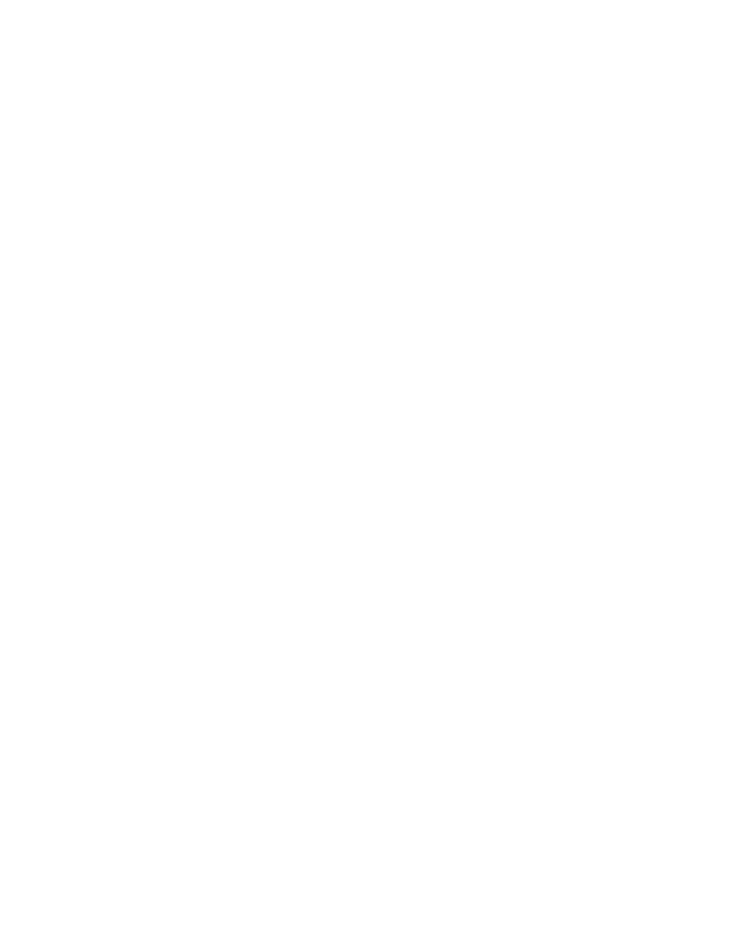
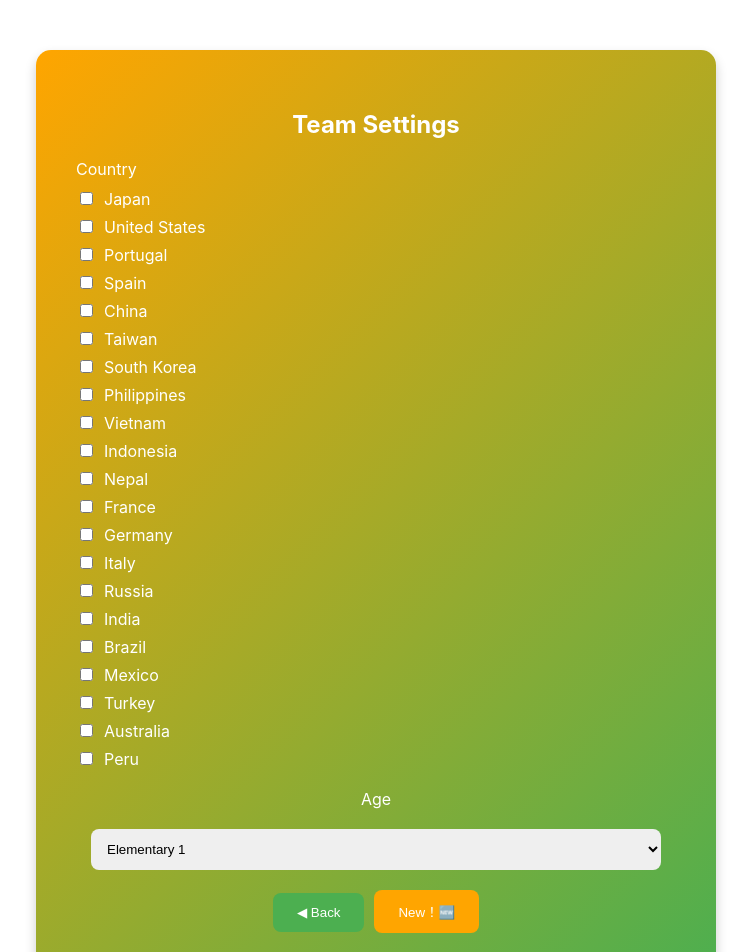
Before and after one commit to yukitobiswa/diary_board, a React (Create React App) app in the folder diary-app/: page /team_set in a window 1280 px wide. Before the commit this address had no page. Shown: the top 952 px of the page, without its empty margins (264-1015 px from the left). Before the commit the page ends 800 px from the top, so only its background shows below. Built offline with nearby package versions, Linux system fonts and the light colour scheme; the HTML template or start-up script is replaced by a standard one.

Commit message:
先生ページにチーム内容変更ページを挿入

```diff
--- a/diary-app/src/App.js
+++ b/diary-app/src/App.js
@@ -28,6 +28,7 @@
 import Teacher_newlogin from './components/Teacher_newlogin'
 import Teacher_page from './components/Teacher_page'
 import Diary_and_Quiz from './components/Diary_and_Quiz'
+import TeamSetting from './components/team_set';
 import ResetPassword
  from './components/reset_password';
 // This is a main App component
@@ -66,6 +67,7 @@
           <Route path='/Diary_and_Quiz/:user_id' element={<Diary_and_Quiz/>} />
           <Route path="/" element={<StartPage />} />
           <Route path="/reset_password" element={<ResetPassword />} />
+          <Route path="/team_set" element={<TeamSetting />} />
         </Routes>
       </div>
     </Router>
--- a/diary-app/src/components/Group.js
+++ b/diary-app/src/components/Group.js
@@ -201,7 +201,7 @@
       </button>
 
       <button onClick={handleCreateGroup} style={styles.button}>
-        Create
+        New！🆕
       </button>
     </div>
   );
--- a/diary-app/src/components/Teacher_page.js
+++ b/diary-app/src/components/Teacher_page.js
@@ -3,11 +3,12 @@
 import { useNavigate } from "react-router-dom";
 
 const Teacher_page = () => {
-    const [teachers, setTeachers] = useState([]); // 教員リスト
-    const [students, setStudents] = useState([]); // 生徒リスト
-    const [openUserId, setOpenUserId] = useState(null); // アコーディオンの開閉管理
+    const [teachers, setTeachers] = useState([]);
+    const [students, setStudents] = useState([]);
+    const [openUserId, setOpenUserId] = useState(null);
     const navigate = useNavigate();
     const tokenRef = useRef(localStorage.getItem("authToken") || null);
+
     const fetchUsers = async () => {
         if (!tokenRef.current) return;
 
@@ -19,8 +20,8 @@
             });
 
             const userData = response.data;
-            setTeachers(userData.filter(user => user.is_admin)); // 教員リスト
-            setStudents(userData.filter(user => !user.is_admin)); // 生徒リスト
+            setTeachers(userData.filter(user => user.is_admin));
+            setStudents(userData.filter(user => !user.is_admin));
         } catch (error) {
             console.error("Error fetching users:", error);
         }
@@ -70,31 +71,26 @@
                 <div style={{ display: "flex", flexDirection: "column", gap: "10px" }}>
                     {users.map((user) => (
                         <div key={user.user_id} style={{ display: "flex", flexDirection: "column", gap: "5px" }}>
-                            {/* アコーディオンのヘッダー */}
                             <div
                                 style={{
                                     padding: "15px",
-                                    backgroundColor: "#ffcc30", // 薄いオレンジ
-                                    border: "1px solid #ffb74d", // より薄いオレンジ
+                                    backgroundColor: "#ffcc30",
+                                    border: "1px solid #ffb74d",
                                     borderRadius: "10px",
                                     boxShadow: "0 2px 5px rgba(0, 0, 0, 0.1)",
                                     cursor: "pointer",
                                     display: "flex",
                                     alignItems: "center",
-                                    justifyContent: "space-between", // ← 追加：user_idとnameを左寄せ、ボタンを右端へ
-                                    gap: "10px",
+                                    justifyContent: "space-between",
                                 }}
                                 onClick={() => toggleAccordion(user.user_id)}
                             >
-                                {/* 左側: user_id と name */}
                                 <div style={{ display: "flex", alignItems: "center", gap: "10px", flexGrow: 1 }}>
                                     <span style={{ fontSize: "16px", color: "#555", flexShrink: 0 }}>{user.user_id}</span>
                                     <span style={{ fontSize: "20px", color: "black", fontWeight: "bold" }}>
                                         {user.name}
                                     </span>
                                 </div>
-
-                                {/* 右端: 詳細ボタン */}
                                 <button
                                     onClick={(e) => {
                                         e.stopPropagation();
@@ -112,9 +108,6 @@
                                     Diary & Quiz
                                 </button>
                             </div>
-
-
-                            {/* アコーディオンの内容 */}
                             {openUserId === user.user_id && (
                                 <div
                                     style={{
@@ -155,6 +148,22 @@
             >
                 ◀ Back
             </button>
+            {/* Team Setting ボタンの追加 */}
+            <button
+                onClick={() => navigate("/team_set")}
+                style={{
+                    marginBottom: "20px",
+                    padding: "10px 20px",
+                    backgroundColor: "#007bff",
+                    color: "#fff",
+                    border: "none",
+                    borderRadius: "5px",
+                    cursor: "pointer",
+                    marginLeft: "10px",
+                }}
+            >
+                Team Settings
+            </button>
 
             {/* 教員リスト */}
             <UserList title="Teacher" users={teachers} />
--- /dev/null
+++ b/diary-app/src/components/team_set.js
@@ -0,0 +1,147 @@
+import React, { useState } from "react";
+import axios from "axios";
+import { useNavigate } from "react-router-dom";
+
+const TeamSetting = () => {
+  const [selectedCountries, setSelectedCountries] = useState([]);
+  const [age, setAge] = useState("1"); // 初期値: 小学1年生
+  const navigate = useNavigate();
+
+  const countryOptions = [
+    "Japan", "United States", "Portugal", "Spain", "China", "Taiwan",
+    "South Korea", "Philippines", "Vietnam", "Indonesia", "Nepal",
+    "France", "Germany", "Italy", "Russia", "India", "Brazil", "Mexico",
+    "Turkey", "Australia", "Peru"
+  ];
+
+  // 学年ラベルに変換する関数
+  const getGradeLabel = (age) => {
+    if (age >= 1 && age <= 6) return `Elementary ${age}`;
+    if (age >= 7 && age <= 9) return `Junior ${age - 6}`;
+    if (age === 10) return "Other";
+    return "";
+  };
+
+  // チェックボックスの変更を処理
+  const handleCountryChange = (event) => {
+    const value = event.target.value;
+    setSelectedCountries(prev =>
+      prev.includes(value) ? prev.filter(country => country !== value) : [...prev, value]
+    );
+  };
+
+  const handleAgeChange = (event) => {
+    setAge(event.target.value);
+  };
+
+  const updateTeamSettings = async () => {
+    const gradeLabel = getGradeLabel(parseInt(age));
+    try {
+      const token = localStorage.getItem("access_token");
+      const updateResponse = await axios.put(
+        "http://localhost:8000/change_team_set",
+        { country: selectedCountries, age: gradeLabel },
+        {
+          headers: { Authorization: `Bearer ${token}` },
+        }
+      );
+      alert(updateResponse.data.message);
+      navigate("/teacher_page");
+    } catch (error) {
+      console.error("チーム設定更新中にエラーが発生しました:", error);
+      alert(error.response?.data?.detail || "ERROR");
+    }
+  };
+
+  const handleBack = () => {
+    navigate("/Teacher_page");
+  };
+
+  const styles = {
+    container: {
+      background: "linear-gradient(135deg, #FFA500, #4CAF50)",
+      color: "#fff",
+      padding: "40px",
+      width: "600px",
+      margin: "50px auto",
+      borderRadius: "15px",
+      boxShadow: "0 6px 12px rgba(0, 0, 0, 0.2)",
+      textAlign: "center",
+    },
+    checkboxGroup: {
+      textAlign: "left",
+      marginBottom: "20px",
+      display: "block",
+    },
+    checkboxContainer: {
+      display: "flex",
+      alignItems: "center",
+      marginBottom: "8px",
+    },
+    checkboxLabel: {
+      marginLeft: "8px",
+    },
+    select: {
+      width: "95%",
+      padding: "12px",
+      border: "none",
+      borderRadius: "8px",
+      margin: "10px 0",
+    },
+    button: {
+      padding: "12px 24px",
+      backgroundColor: "#FFA500",
+      color: "#fff",
+      border: "none",
+      borderRadius: "8px",
+      cursor: "pointer",
+      margin: "10px 5px",
+      transition: "all 0.3s ease",
+    },
+  };
+
+  return (
+    <div style={styles.container}>
+      <h2>Team Settings</h2>
+
+      <div style={styles.checkboxGroup}>
+        <label style={{ display: "block", marginBottom: "10px" }}>Country</label>
+        {countryOptions.map((country) => (
+          <div key={country} style={styles.checkboxContainer}>
+            <input
+              type="checkbox"
+              value={country}
+              checked={selectedCountries.includes(country)}
+              onChange={handleCountryChange}
+              id={country}
+            />
+            <label htmlFor={country} style={styles.checkboxLabel}>
+              {country}
+            </label>
+          </div>
+        ))}
+      </div>
+
+      <div>
+        <label style={{ marginBottom: "10px", display: "block" }}>Age</label>
+        <select value={age} onChange={handleAgeChange} style={styles.select}>
+          {[...Array(10).keys()].map(i => (
+            <option key={i} value={i+1}>
+              {getGradeLabel(i+1)}
+            </option>
+          ))}
+          <option value="10">Other</option>
+        </select>
+      </div>
+      <button onClick={handleBack} style={{ ...styles.button, backgroundColor: "#4CAF50" }}>
+      ◀ Back
+      </button>
+      <button onClick={updateTeamSettings} style={styles.button}>
+      New！🆕
+      </button>
+
+    </div>
+  );
+};
+
+export default TeamSetting;
```
Also changed, not shown: 2 other files (tests, documents, lock files or other folders).
